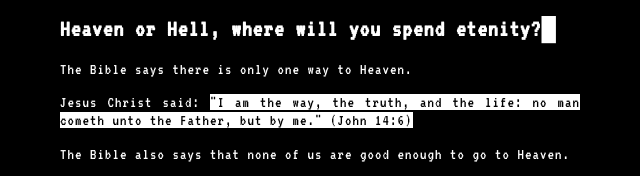
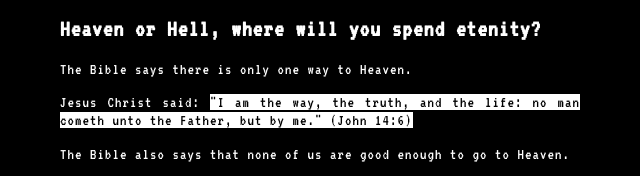
Before and after one commit to CodeForFaith/code-for-faith, a Gatsby site: page / in a window 1280 px wide. Shown: the part 203-379 px from the top of the page, 320-960 px from the left. Built offline with nearby package versions, Linux system fonts and the light colour scheme; Gatsby itself is replaced by a stand-in of ours.

Commit message:
improvement(src/pages): install typekit and disable typing animation

```diff
--- a/package.json
+++ b/package.json
@@ -18,7 +18,8 @@
     "react": "^16.9.0",
     "react-dom": "^16.9.0",
     "react-helmet": "^5.2.1",
-    "react-icons": "^3.7.0"
+    "react-icons": "^3.7.0",
+    "typeit-react": "^0.1.3"
   },
   "devDependencies": {
     "eslint": "^6.8.0",
--- a/src/pages/index.js
+++ b/src/pages/index.js
@@ -1,12 +1,13 @@
 import React, { useState, useContext, useEffect, useRef } from "react"
 import Context from "../context/context"
 import { graphql } from "gatsby"
-import typing from "../utils/typing"
+// import TypeIt from "typeit-react"
 
 import Layout from "../components/layout"
 import SEO from "../components/seo"
 
 let isLanding = true
+let typingCount = 0
 
 export const query = graphql`
   query HomePageQuery {
@@ -27,19 +28,22 @@ export const query = graphql`
 `
 
 const IndexPage = ({ data }) => {
-  const terminalLineRef = useRef()
   const { state, setState } = useContext(Context)
   const [language, setLanguage] = useState("en")
-
-  useEffect(() => {
-    if (isLanding === true && terminalLineRef.current !== null) {
-      typing("terminal-line")
-      isLanding = false
-    }
-  }, [])
+  // const [instance, setInstance] = useState(null)
 
   useEffect(() => {
     setLanguage(state.language)
+    // if (instance !== null) {
+    //   // instance.start()
+    //   // instance.destroy()
+    //   // instance.delete()
+    //   instance.reset()
+    //   // instance.empty()
+    //   // instance.options({texts: ['test']}).go()
+    //   // instance.type("test")
+    //   instance.go()
+    // }
   }, [state])
 
   return (
@@ -54,14 +58,17 @@ const IndexPage = ({ data }) => {
           )
           .map(edge => (
             <>
-              <h2
-                id="terminal-line"
-                ref={terminalLineRef}
-                className={`${isLanding === true && "hidden"}`}
-              >
-                {edge.node.frontmatter.title}
-              </h2>
-              <div id="cursor-line" className="visible"></div>
+              {/* <TypeIt */}
+              {/*   element={"h2"} */}
+              {/*   options={{ cursorChar: " &#9608;", startDelete: true }} */}
+              {/*   getBeforeInit={instance => { */}
+              {/*     setInstance(instance) */}
+              {/*     return instance */}
+              {/*   }} */}
+              {/* > */}
+              {/*   {edge.node.frontmatter.title} */}
+              {/* </TypeIt> */}
+              <h2>{edge.node.frontmatter.title}</h2>
               <div dangerouslySetInnerHTML={{ __html: edge.node.html }} />
             </>
           ))}
--- a/src/utils/typing.js
+++ /dev/null
@@ -1,52 +0,0 @@
-//adapted from https://github.com/xxnatc/typing.js
-const typing = id => {
-  // set typing speed and wait time
-  const timeChar = 100 // time until next letter
-
-  const cursorChar = "&#9608;"
-  const originText = document.getElementById(id).innerHTML
-  const cursorLine = document.getElementById("cursor-line")
-  let currentTimeout, showCursor
-
-  const typeWriter = () => {
-    let loc = document.getElementById(id)
-    let fullText = originText
-    let letterCount = 0
-
-    // this function spits out one letter per call, then calls the subsequent typeLetter()
-    const typeLetter = () => {
-      currentTimeout = setTimeout(() => {
-        loc.className = "visible"
-        letterCount += 1
-        const showText = fullText.substring(0, letterCount)
-
-        // stops the function from self-calling when all letters are typed
-        if (letterCount === fullText.length) {
-          loc.innerHTML =
-            showText +
-            '<span class="typed-cursor typed-cursor-blink">' +
-            cursorChar +
-            "</span>"
-        } else {
-          loc.innerHTML =
-            showText + '<span class="typed-cursor">' + cursorChar + "</span>"
-          typeLetter()
-        }
-      }, timeChar)
-    }
-
-    typeLetter()
-
-    // show cursor on next line
-    const totalTime = fullText.length * timeChar + timeChar
-    showCursor = setTimeout(() => {
-      if (document.getElementById("cursor-line") !== null) {
-        document.getElementById("cursor-line").className = "visible"
-      }
-    }, totalTime)
-  }
-
-  typeWriter()
-}
-
-export default typing
```
Also changed, not shown: 1 other file.
